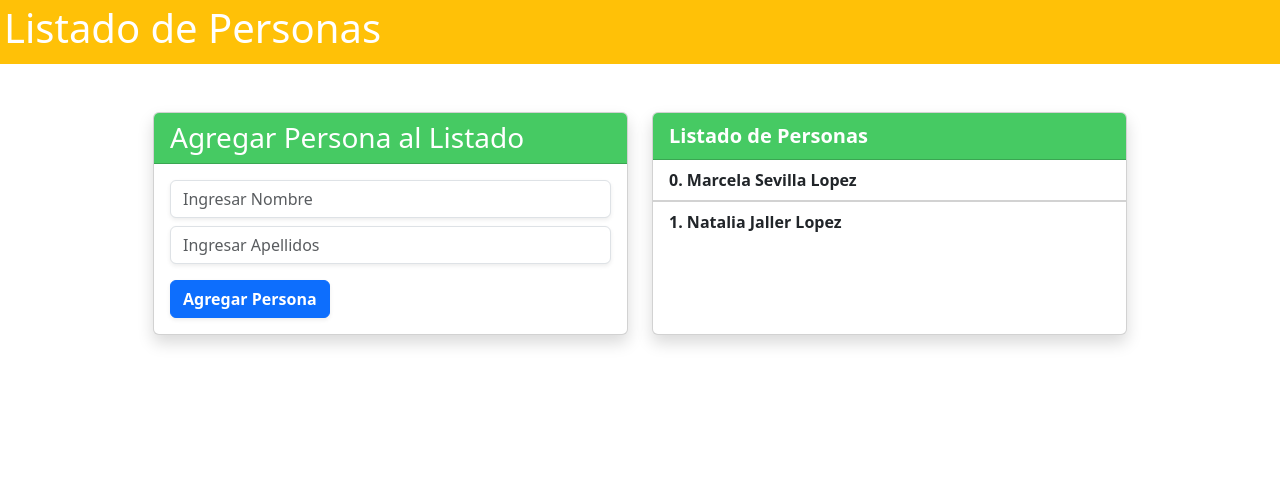
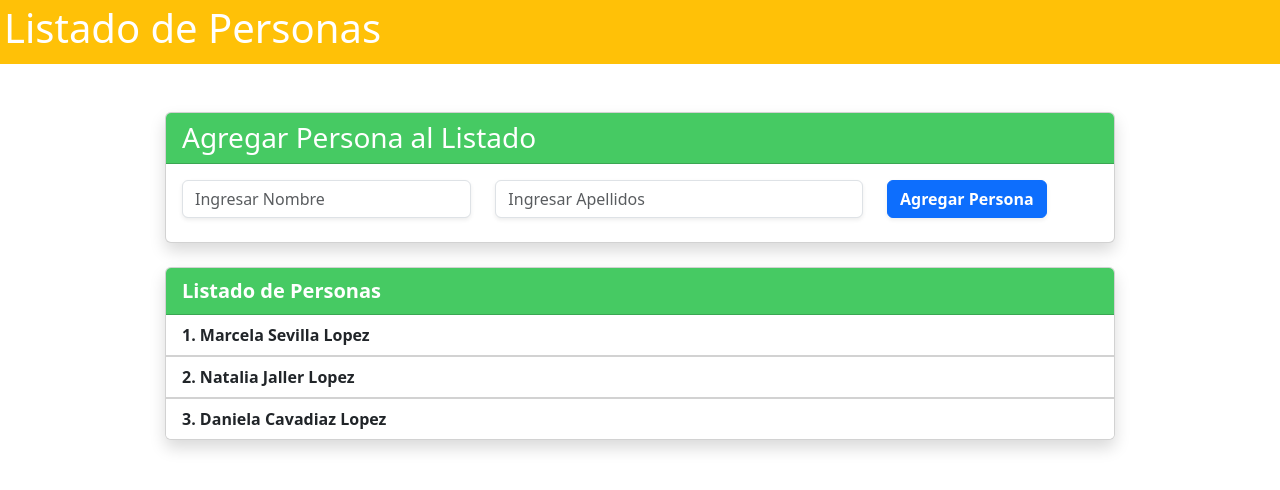
Before and after one commit to Marcela-Sevilla/Listado-Personas, an Angular app: page / in a window 1280 px wide. Shown: the top 490 px of the page. Built offline with nearby package versions, Linux system fonts and the light colour scheme.

Commit message:
Agregando personas de forma dinamica al array de Personas

```diff
--- a/src/app/app.component.html
+++ b/src/app/app.component.html
@@ -6,26 +6,44 @@
 
     <section class="row my-5 justify-content-center">
 
-        <article class="card col-lg-5 px-0 shadow me-lg-4">
+        <article class="card col-lg-10 px-0 shadow">
+
             <div class="card-header">
                 <h3 class="mb-0">Agregar Persona al Listado</h3>
             </div>
+
             <div class="card-body">
-                <form action="">
-                    <input type="text" class="form-control shadow-sm mb-2" placeholder="Ingresar Nombre">
-                    <input type="text" class="form-control shadow-sm" placeholder="Ingresar Apellidos">
-                    <button class="btn btn-primary fw-semibold mt-3 shadow-sm">Agregar Persona</button>
+
+                <form class="row">
+
+                    <div class="col-md-6 col-lg-4">
+                        <input type="text" class="form-control shadow-sm mb-2" [(ngModel)]="nombreInput" placeholder="Ingresar Nombre" id="nombre" name="nombre">
+                    </div>
+
+                    <div class="col-md-6 col-lg-5">
+                        <input type="text" class="form-control shadow-sm mb-2" [(ngModel)]="apellidosInput" placeholder="Ingresar Apellidos" id="apellido" name="apellido">
+                    </div>
+
+                    <div class="col-lg-3 mt-3 mt-lg-0">
+                        <button type="submit" (click)="agregarPersona()" class="btn btn-primary fw-semibold shadow-sm">Agregar Persona</button>
+                    </div>
+
                 </form>
+
             </div>
+
         </article>
 
-        <article class="card col-lg-5 px-0 shadow mt-4 mt-lg-0">
+        <article class="card col-lg-10 px-0 shadow mt-4">
+
             <div class="card-header fw-semibold fs-5">
               {{titulo}}
             </div>
-            <ul *ngFor="let persona of personas; let i = index" class="list-group list-group-flush fw-semibold" >
-              <li class="list-group-item">{{i}}. {{persona.nombre}} {{persona.apellidos}}</li>
+
+            <ul *ngFor="let persona of personas; let i = index" class="list-group list-group-flush fw-semibold">
+              <li class="list-group-item">{{i+1}}. {{persona.nombre}} {{persona.apellidos}}</li>
             </ul>
+
         </article>
 
     </section>
--- a/src/app/app.component.ts
+++ b/src/app/app.component.ts
@@ -9,7 +9,18 @@ import { Persona } from './persona.model';
 export class AppComponent {
   titulo = 'Listado de Personas';
 
-  personas:Persona[] = [new Persona('Marcela', 'Sevilla Lopez'),  new Persona('Natalia', 'Jaller Lopez')];
+  personas:Persona[] = [
+    new Persona('Marcela', 'Sevilla Lopez'),
+    new Persona('Natalia', 'Jaller Lopez'),
+    new Persona('Daniela', 'Cavadiaz Lopez'),
+  ];
 
+  nombreInput:string = '';
+  apellidosInput:string = '';
+
+  agregarPersona(){
+    let persona1 = new Persona(this.nombreInput, this.apellidosInput);
+    this.personas.push(persona1);
+  }
 
 }
```
